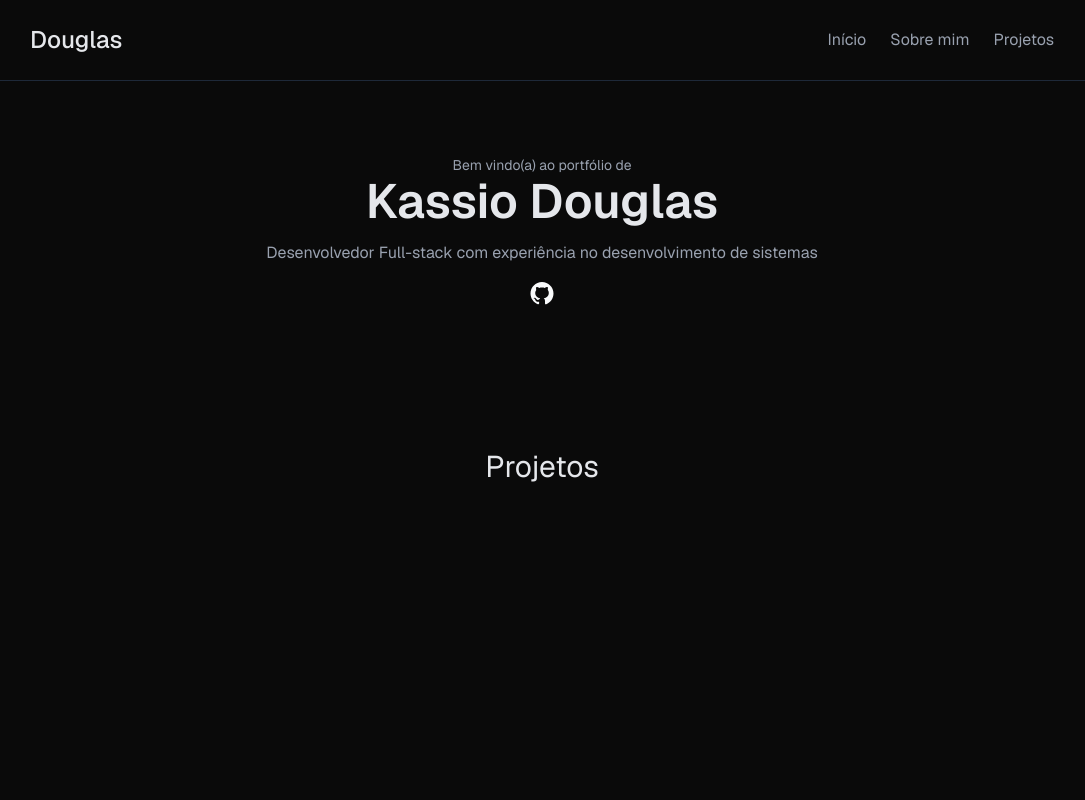
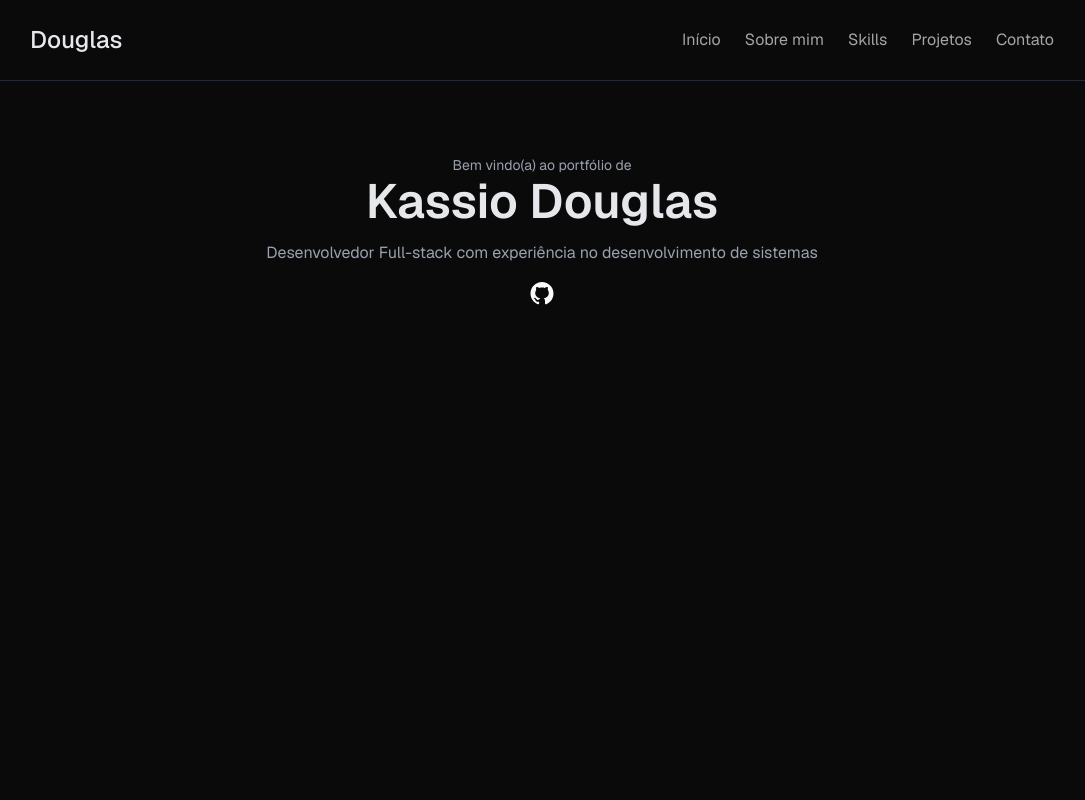
Before and after one commit to kassiodoug/portfolio, a React (Vite) app: page / in a window 1280 px wide. Shown: the top 800 px of the page, without its empty margins (98-1183 px from the left). Built offline with nearby package versions, Linux system fonts and the light colour scheme.

Commit message:
Configuração de tema usando tailwind

```diff
--- a/src/App.tsx
+++ b/src/App.tsx
@@ -1,13 +1,15 @@
-import Header from "./components/header";
-import HeroAboutMe from "./components/hero-aboutme";
-import HeroProjects from "./components/hero-projects";
+import AboutMe from "./components/AboutMe";
+import Header from "./components/Header";
+import Projects from "./components/Projects";
 
 function App() {
   return (
     <>
       <Header />
-      <HeroAboutMe />
-      <HeroProjects />
+      <main>
+        <AboutMe />
+        <Projects />
+      </main>
     </>
   );
 }
--- a/src/components/hero-aboutme.tsx
+++ b/src/components/AboutMe.tsx
@@ -1,13 +1,13 @@
-import Container from "./container";
+import Container from "./Container";
 import IconGithub from "./icons/icon-github";
 
-export default function HeroAboutMe() {
+export default function AboutMe() {
   return (
     <Container>
-      <section className="flex w-full justify-center gap-10 text-center">
+      <section className="flex w-full  min-h-[calc(100vh/2)] justify-center gap-10 text-center">
         <section className="space-y-4">
           <span className="w-full text-sm">Bem vindo(a) ao portfólio de</span>
-          <h1 className="text-5xl font-semibold text-gray-200">
+          <h1 className="text-5xl font-semibold animate-fade-in text-gray-200 my-name">
             Kassio Douglas
           </h1>
 
--- a/src/components/nav-links.tsx
+++ b/src/components/NavLinks.tsx
@@ -1,10 +1,9 @@
 const links = [
   { name: "Início", href: "/" },
-  {
-    name: "Sobre mim",
-    href: "#aboutme",
-  },
+  { name: "Sobre mim", href: "#aboutme" },
+  { name: "Skills", href: "#skills" },
   { name: "Projetos", href: "#projects" },
+  { name: "Contato", href: "#contact" },
 ];
 
 export default function NavLinks() {
--- /dev/null
+++ b/src/components/Projects.tsx
@@ -0,0 +1,22 @@
+import Container from "./Container";
+
+const projects = [
+  {
+    image: "",
+    title: "",
+    description: "",
+    link: "",
+    stack: ["TypeScript", "React"],
+  },
+];
+
+export default function Projects() {
+  return (
+    <Container>
+      <section id="projects">
+        <h2 className="mb-8 text-center text-3xl text-gray-200">Projetos</h2>
+        <section className="flex justify-center gap-4"></section>
+      </section>
+    </Container>
+  );
+}
--- a/src/components/container.tsx
+++ b/src/components/container.tsx
@@ -4,7 +4,7 @@ type PropsContainer = {
 
 export default function Container({ children }: PropsContainer) {
   return (
-    <section className="mx-auto max-w-7xl px-4 py-18 sm:px-6 lg:px-8">
+    <section className="mx-auto min-h-screen  max-w-7xl  px-4 py-18 sm:px-6 lg:px-8">
       {children}
     </section>
   );
--- a/src/components/header.tsx
+++ b/src/components/header.tsx
@@ -1,5 +1,6 @@
-import NavLinks from "./nav-links";
-import Navbar from "./navbar";
+import NavLinks from "./NavLinks";
+import Navbar from "./Navbar";
+import { cn } from "@/lib/utils";
 import { useState } from "react";
 
 export default function Header() {
@@ -18,7 +19,14 @@ export default function Header() {
         onClick={toggleMenu}
       ></button>
       {isMenuOpen && (
-        <ul className="absolute top-24 left-0 flex h-[calc(100vh-6rem)] w-full flex-col items-center bg-[rgb(10,10,10)] p-0 text-lg text-gray-400 lg:hidden">
+        <ul
+          className={cn(
+            "absolute top-24 left-0 flex h-[calc(100vh-6rem)] w-full flex-col items-center bg-[rgb(10,10,10)]/95 backdrop-blur-md p-0 text-lg text-gray-200/70 lg:hidden transition-all duration-200",
+            isMenuOpen
+              ? "opacity-100 pointer-events-auto"
+              : "opacity-0 pointer-events-none",
+          )}
+        >
           <NavLinks />
         </ul>
       )}
--- a/src/components/hero-projects.tsx
+++ /dev/null
@@ -1,20 +0,0 @@
-import Container from "./container";
-
-const projects = [
-  {
-    image: "",
-    title: "",
-    description: "",
-    link: "",
-    stack: ["TypeScript", "React"],
-  },
-];
-
-export default function HeroProjects() {
-  return (
-    <Container>
-      <h2 className="mb-8 text-center text-3xl text-gray-200">Projetos</h2>
-      <section className="flex justify-center gap-4"></section>
-    </Container>
-  );
-}
--- a/src/components/navbar.tsx
+++ b/src/components/navbar.tsx
@@ -1,9 +1,9 @@
-import NavLinks from "./nav-links";
+import NavLinks from "./NavLinks";
 
 export default function Navbar() {
   return (
     <nav>
-      <ul className="hidden items-center gap-6 text-base text-gray-400 transition-all lg:flex">
+      <ul className="hidden items-center gap-6 text-base text-gray-200/70 transition-all lg:flex">
         <NavLinks />
       </ul>
     </nav>
--- a/src/index.css
+++ b/src/index.css
@@ -1,5 +1,30 @@
 @import url("https://fonts.googleapis.com/css2?family=Geist:wght@100..900&display=swap");
 @import "tailwindcss";
+
+@theme {
+  --bg-dark: hsl(var(--bg-dark-q));
+  --color: hsl(var(--color-q));
+}
+
+@layer base {
+  :root {
+    --bg-dark: 210 40% 98%;
+    --color: ;
+  }
+
+  .dark {
+    --bg-dark: 222 47% 4%;
+    --color: hsl(var(--color-blue-400));
+  }
+
+  html {
+    @apply scroll-smooth;
+  }
+
+  body {
+    @apply transition-colors duration-300;
+  }
+}
 
 body {
   background-color: rgb(10, 10, 10);
```
